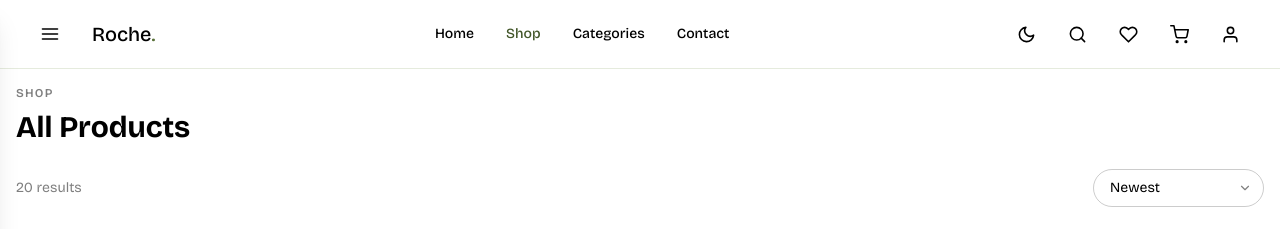
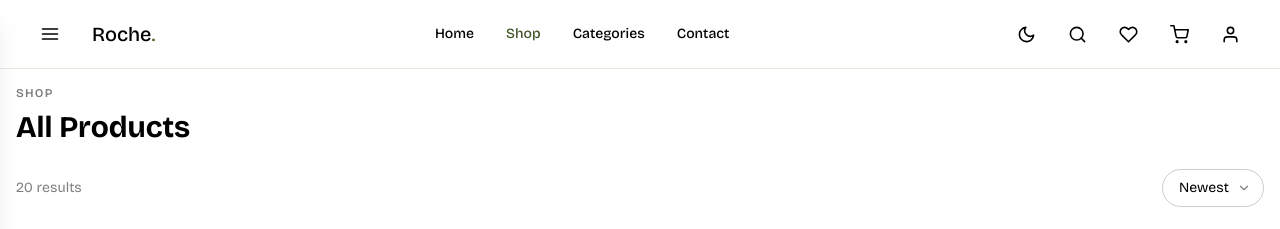
Before and after one commit to Quwambinuyo/Roche, a React (Vite) app in the folder frontend/: page /shop in a window 1280 px wide. Shown: the top 229 px of the page. Built offline with nearby package versions, Linux system fonts and the light colour scheme.

Commit message:
quick bug fix on shopdropdown

```diff
--- a/frontend/src/pages/Shop/ShopSortDropdown.jsx
+++ b/frontend/src/pages/Shop/ShopSortDropdown.jsx
@@ -1,25 +1,64 @@
-import React from "react";
-import { ChevronDown } from "lucide-react";
+import React, { useState, useRef, useEffect } from "react";
+import { ChevronDown, Check } from "lucide-react";
 import { SORT_OPTIONS } from "./shopFilterConfig";
 
 const ShopSortDropdown = ({ value, onChange }) => {
+  const [open, setOpen] = useState(false);
+  const containerRef = useRef(null);
+
+  const activeOption = SORT_OPTIONS.find((opt) => opt.value === value);
+
+  useEffect(() => {
+    const handleClickOutside = (e) => {
+      if (containerRef.current && !containerRef.current.contains(e.target)) {
+        setOpen(false);
+      }
+    };
+    document.addEventListener("mousedown", handleClickOutside);
+    return () => document.removeEventListener("mousedown", handleClickOutside);
+  }, []);
+
   return (
-    <div className="relative">
-      <select
-        value={value}
-        onChange={(e) => onChange(e.target.value)}
-        className="appearance-none bg-transparent border border-secondary/20 rounded-full pl-4 pr-9 py-2 text-sm text-secondary cursor-pointer focus:outline-none focus:border-secondary"
+    <div className="relative" ref={containerRef}>
+      <button
+        type="button"
+        onClick={() => setOpen((prev) => !prev)}
+        className="flex items-center gap-2 bg-transparent border border-secondary/20 rounded-full pl-4 pr-3 py-2 text-sm text-secondary cursor-pointer hover:border-secondary/40 transition-colors duration-200"
       >
-        {SORT_OPTIONS.map((opt) => (
-          <option key={opt.value} value={opt.value}>
-            {opt.label}
-          </option>
-        ))}
-      </select>
-      <ChevronDown
-        size={14}
-        className="absolute right-3 top-1/2 -translate-y-1/2 text-secondary/50 pointer-events-none"
-      />
+        {activeOption?.label}
+        <ChevronDown
+          size={14}
+          className={`text-secondary/50 transition-transform duration-200 ${
+            open ? "rotate-180" : ""
+          }`}
+        />
+      </button>
+
+      {open && (
+        <div className="absolute right-0 top-full mt-2 min-w-[190px] rounded-xl border border-secondary/10 bg-primary shadow-lg overflow-hidden z-20">
+          {SORT_OPTIONS.map((opt) => {
+            const isActive = opt.value === value;
+            return (
+              <button
+                key={opt.value}
+                type="button"
+                onClick={() => {
+                  onChange(opt.value);
+                  setOpen(false);
+                }}
+                className={`w-full flex items-center justify-between gap-3 text-left text-sm px-4 py-2.5 transition-colors duration-150 ${
+                  isActive
+                    ? "text-secondary font-semibold bg-secondary/5"
+                    : "text-secondary/70 hover:bg-secondary/5 hover:text-secondary"
+                }`}
+              >
+                {opt.label}
+                {isActive && <Check size={14} />}
+              </button>
+            );
+          })}
+        </div>
+      )}
     </div>
   );
 };
```
